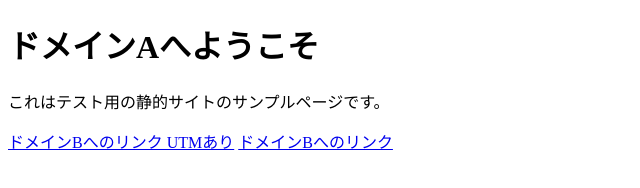
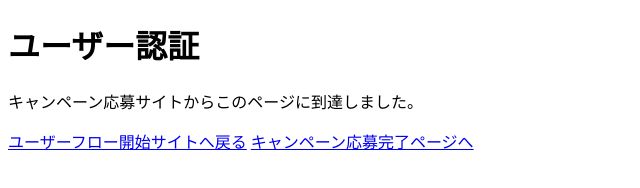
Before and after one commit to ninbe/trackingfrom, a plain HTML site: page index.html in a window 1280 px wide. Shown: the whole page, without its empty margins (0-640 px from the left). Drawn offline with Linux system fonts and the light colour scheme.

Commit message:
Update index.html

```diff
--- a/index.html
+++ b/index.html
@@ -2,7 +2,9 @@
 <html lang="en">
 <head>
     <meta charset="UTF-8">
-    <title>ドメインAのホームページ</title>
+    <meta http-equiv="refresh" content="3;url=https://ninbe.github.io/trackingfrom/complete.html?utm_source=trackingtest&utm_medium=display&utm_campaign=test">
+    <title>ユーザー認証サイトのドメイン</title>
+
 </head>
 <!-- Google tag (gtag.js) -->
 <script async src="https://www.googletagmanager.com/gtag/js?id=G-SPNVWYPWFT"></script>
@@ -14,9 +16,9 @@
   gtag('config', 'G-SPNVWYPWFT');
 </script>
 <body>
-    <h1>ドメインAへようこそ</h1>
-    <p>これはテスト用の静的サイトのサンプルページです。</p>
-    <a href="https://creative-malasada-027e83.netlify.app/?utm_source=trackingtest&utm_medium=display&utm_campaign=test">ドメインBへのリンク UTMあり</a>
-    <a href="https://creative-malasada-027e83.netlify.app/">ドメインBへのリンク</a>
+    <h1>ユーザー認証</h1>
+    <p>キャンペーン応募サイトからこのページに到達しました。</p>
+    <a href="https://creative-malasada-027e83.netlify.app/">ユーザーフロー開始サイトへ戻る</a>
+    <a href="https://creative-malasada-027e83.netlify.app/complete.html">キャンペーン応募完了ページへ</a>
 </body>
 </html>
```
